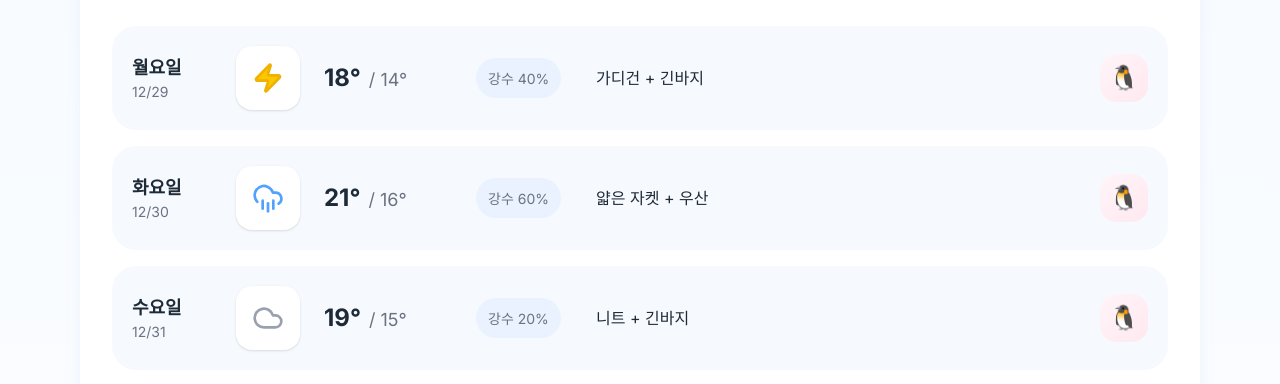
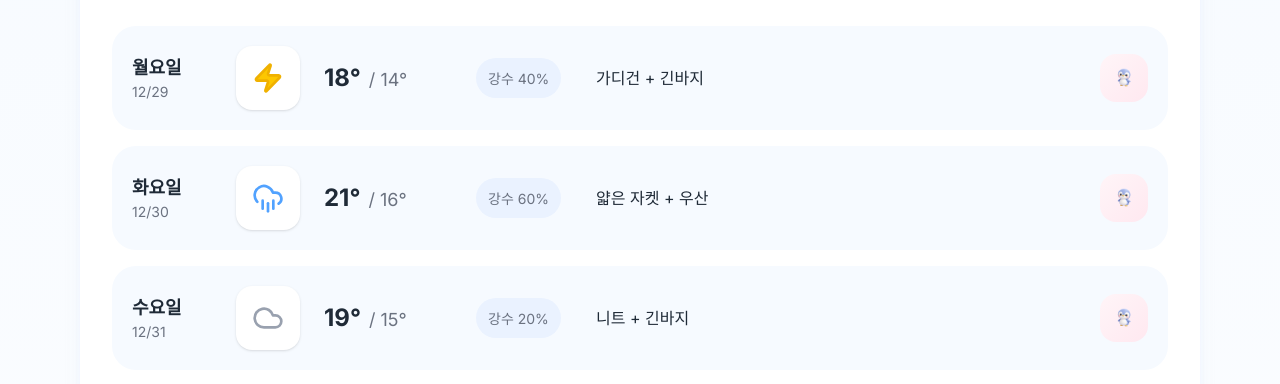
Before and after one commit to 20250918-beyond-SW-Camp-21th/beyond-SW-21th-third-5team, a Vue app in the folder frontend/: page /weekly in a window 1280 px wide. Shown: the part 368-752 px from the top of the page. Built offline with nearby package versions, Linux system fonts and the light colour scheme.

Commit message:
마스코트 이미지 추가(충돌시 이 커밋은 삭제)

```diff
--- a/frontend/src/components/pages/TodayWeather.vue
+++ b/frontend/src/components/pages/TodayWeather.vue
@@ -27,6 +27,7 @@
 </template>
 
 <script setup lang="ts">
+import axios from 'axios';
 import { onMounted, ref } from 'vue';
 import AlertBanner from '../AlertBanner.vue';
 import HeroCard from '../HeroCard.vue';
@@ -69,12 +70,9 @@ async function loadWeatherByLocation() {
     const lat = position.coords.latitude;
     const lon = position.coords.longitude;
 
-    const res = await fetch(`/api/weather/by-location?lat=${lat}&lon=${lon}`);
-    if (!res.ok) {
-      throw new Error(`날씨 API 요청 실패 (${res.status})`);
-    }
-
-    const data = await res.json();
+    const { data } = await axios.get('/api/weather/by-location', {
+      params: { lat, lon },
+    });
     weatherItems.value = Array.isArray(data) ? data : data?.items ?? [];
   } catch (error) {
     weatherError.value = error instanceof Error ? error.message : '알 수 없는 오류가 발생했습니다.';
--- a/frontend/src/components/pages/WeeklyWeather.vue
+++ b/frontend/src/components/pages/WeeklyWeather.vue
@@ -71,7 +71,7 @@
           </div>
 
           <div class="w-12 h-12 bg-gradient-to-br from-[#FFF5F8] to-[#FFE8F0] rounded-2xl flex items-center justify-center flex-shrink-0 group-hover:scale-110 transition-transform">
-            <span class="text-2xl">🐧</span>
+            <img :src="mascotSrc" alt="마스코트" class="w-8 h-8 object-contain" />
           </div>
         </div>
       </div>
@@ -131,4 +131,6 @@ const iconMap: Record<string, { Component: any; color: string }> = {
   cloud: { Component: Cloud, color: 'text-gray-400' },
   sun: { Component: Sun, color: 'text-orange-400' },
 };
+
+const mascotSrc = new URL('../../assets/images/마스코트.png', import.meta.url).href;
 </script>
```
